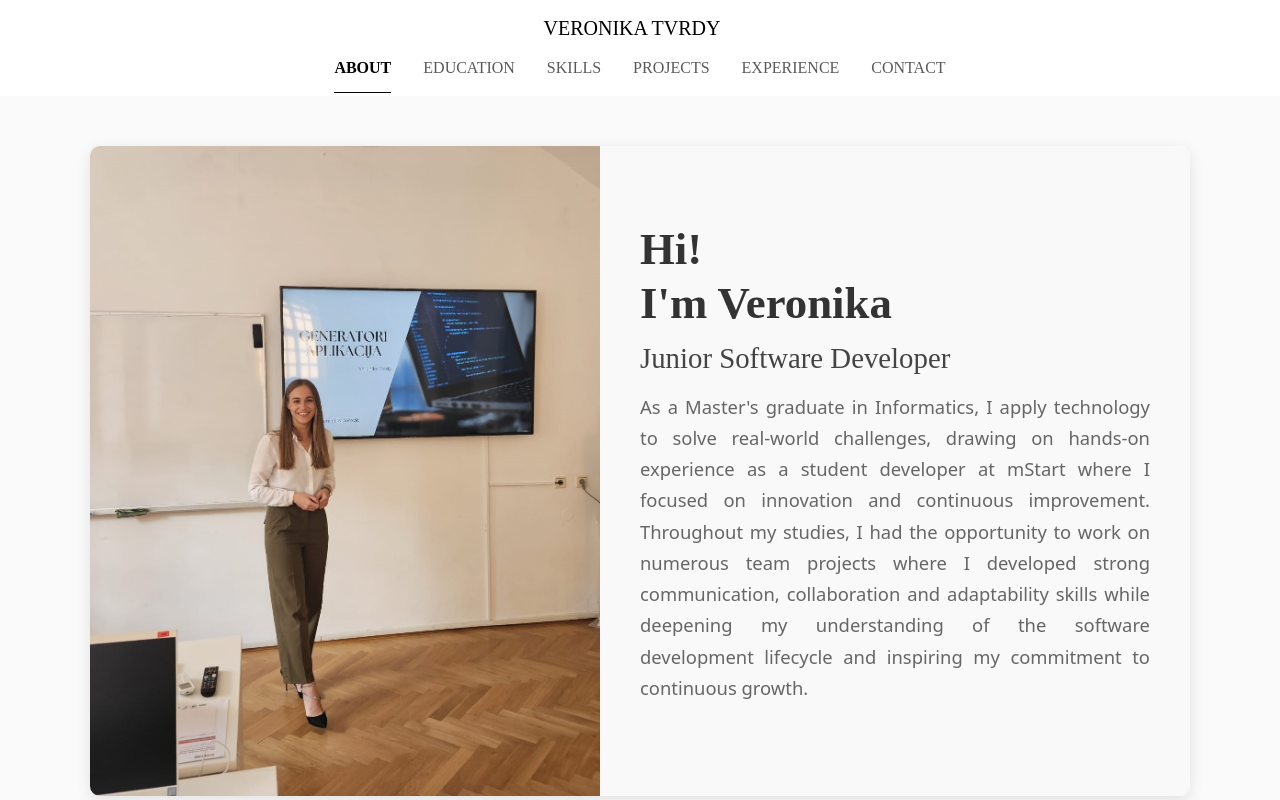
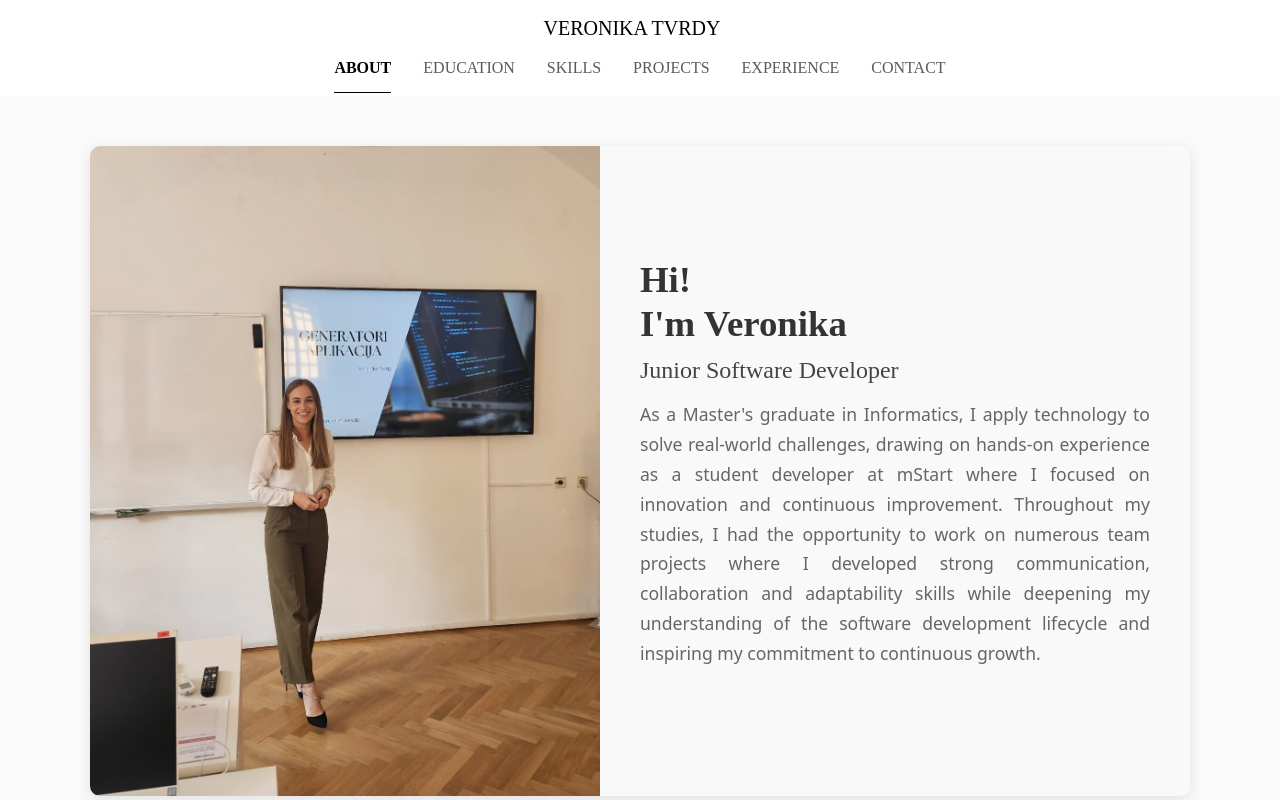
Before and after one commit to Veronika7400/DigitalCV, a React (Vite) app: page / in a window 1280 px wide. Shown: the top 800 px of the page. Built offline with nearby package versions, Linux system fonts and the light colour scheme.

Commit message:
Add files via upload

```diff
--- a/src/App.css
+++ b/src/App.css
@@ -85,6 +85,7 @@ h3 {
 
   .timeline-content p {
     font-size: 0.9rem;
+    text-align: center;
   }
 }
 
--- a/src/components/About.css
+++ b/src/components/About.css
@@ -76,20 +76,20 @@
 }
 
 .intro-text h1 {
-  font-size: 2.8rem;
+  font-size: 2.3rem;
   font-weight: bold;
   margin-bottom: 10px;
   color: #333;
 }
 
 .intro-text h3 {
-  font-size: 1.8rem;
+  font-size: 1.5rem;
   color: #444;
   margin-bottom: 15px;
 }
 
 .intro-text p {
-  font-size: 1.15rem;
+  font-size: 1.1rem;
   line-height: 1.7;
   color: #666;
   margin-bottom: 15px;
```
